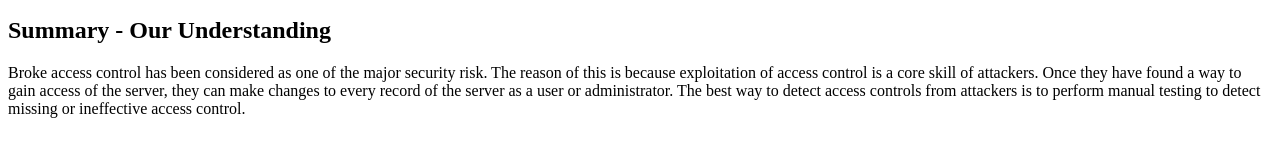
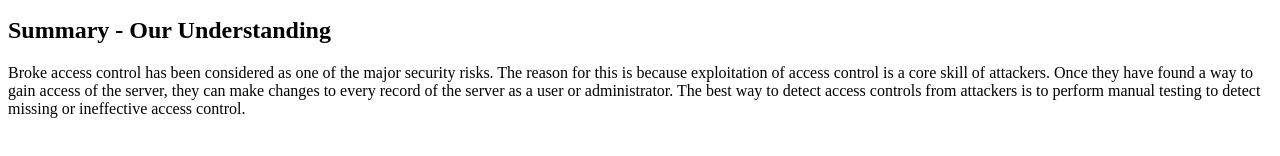
Before and after one commit to HTTP5201-Assignment2-Team2/Assignment2, a plain HTML site: page broken-access-control.html in a window 1280 px wide. Shown: the part 166-322 px from the top of the page. Drawn offline with Linux system fonts and the light colour scheme.

Commit message:
fix the grammar

```diff
--- a/broken-access-control.html
+++ b/broken-access-control.html
@@ -19,7 +19,7 @@
 
     <h2>Summary - Our Understanding</h2>
     <p>
-        Broke access control has been considered as one of the major security risk. The reason of this is because exploitation of access
+        Broke access control has been considered as one of the major security risks. The reason for this is because exploitation of access
         control is a core skill of attackers. Once they have found a way to gain access of the server,  they can make changes to every record of the server as a
         user or administrator. The best way to detect access controls from attackers is to perform manual testing to detect missing or ineffective
         access control.
```
